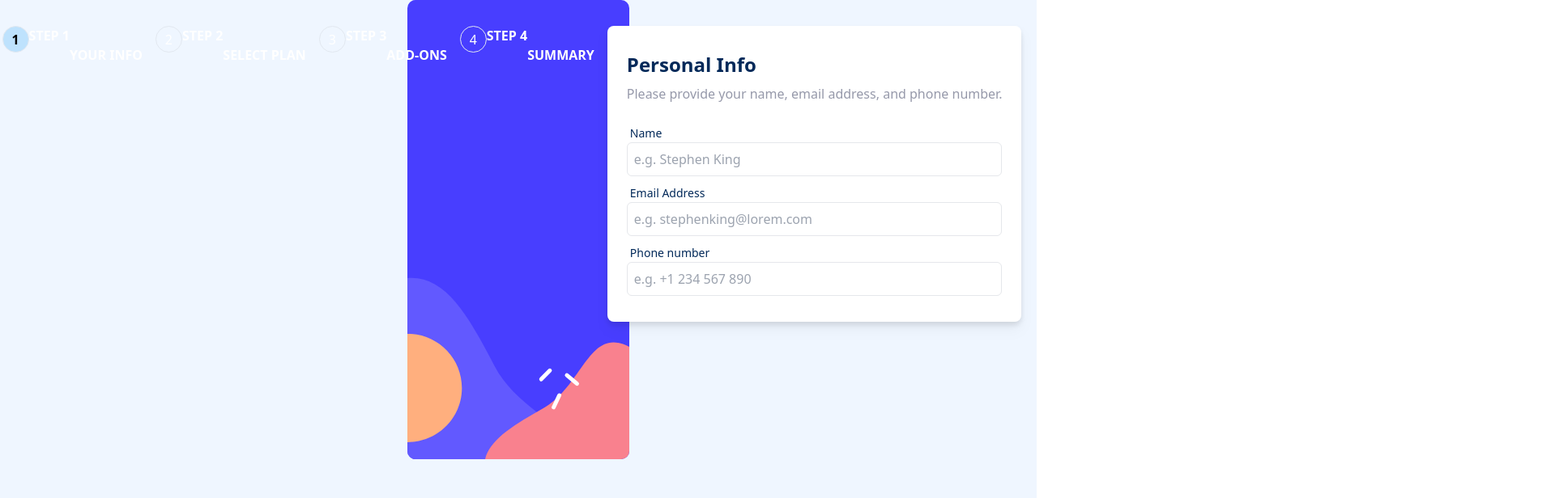
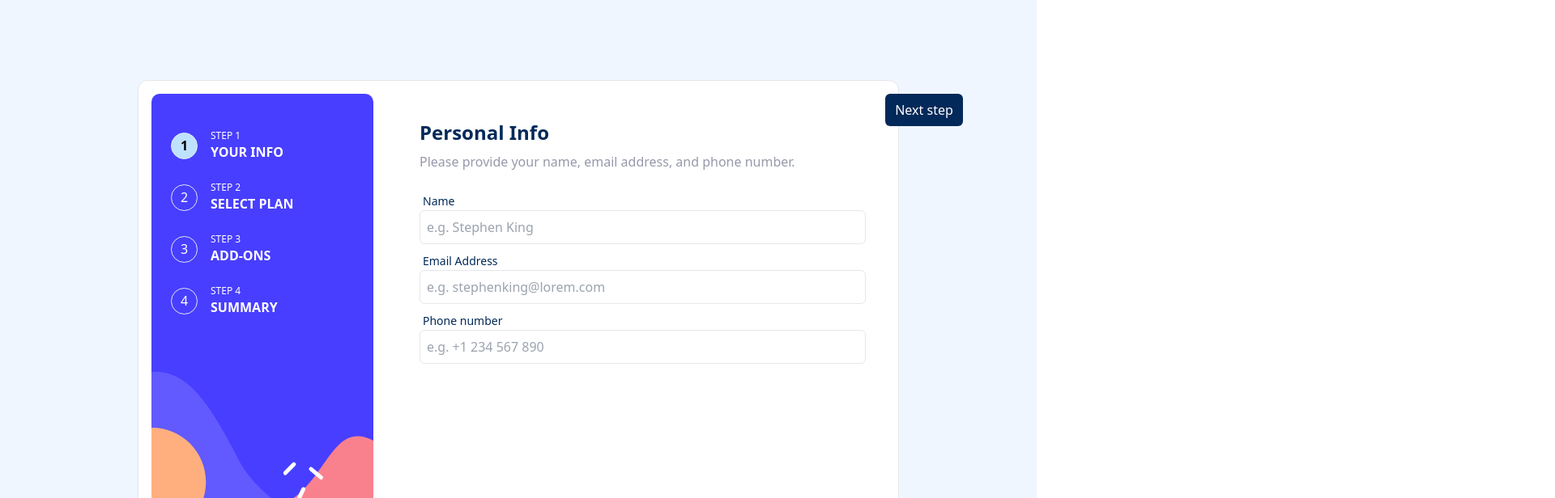
Before and after one commit to michaelachman/multi-step-form, a React (Vite) app: page / in a window 1280 px wide. Shown: the top 616 px of the page at 81% size, 1920 px wide, since content can reach past the window. Built offline with nearby package versions, Linux system fonts and the light colour scheme.

Commit message:
20-06-23

```diff
--- a/src/App.tsx
+++ b/src/App.tsx
@@ -37,10 +37,10 @@ function App() {
   };
 
   const beginValidity: Validity = {
-    begin: null,
-    name: true,
-    email: true,
-    phoneNumber: true
+    begin: true,
+    name: false,
+    email: false,
+    phoneNumber: false
   }
 
   const [activeStep, setActiveStep] = useState(1);
@@ -197,7 +197,7 @@ function App() {
     event.preventDefault();
     const nameInput = event.target as HTMLInputElement;
     // console.log(nameInput.validity);
-    setFormInfo((prevV) => ({ ...prevV, name: (event.target as any).value }));
+    setFormInfo((prevV) => ({ ...prevV, name: (nameInput as any).value }));
   }
 
   function handleNameValidity(event: React.FormEvent<HTMLInputElement>) {
@@ -229,22 +229,19 @@ function App() {
   }
 
   function validityCheck() {
-    if (validity.name, validity.email, validity.phoneNumber) {
-      SetValidityPass((prevV) => !prevV)
-      nextStep()
+    if (validity.name && validity.email && validity.phoneNumber) {
+      SetValidityPass(true);
     } else if (!validity.name) {
-      SetValidityPass((prevV) => prevV)
       setValidity((prevV) => ({...prevV, name: false}))
     } else if (!validity.email) {
-      SetValidityPass((prevV) => prevV)
       setValidity((prevV) => ({...prevV, email: false}))
     } else if (!validity.phoneNumber) {
-      SetValidityPass((prevV) => prevV)
       setValidity((prevV) => ({...prevV, phoneNumber: false}))
     } else undefined
 
 
   }
+
 
   useEffect(() => {
     console.log(formInfo);
@@ -252,9 +249,11 @@ function App() {
 
 
   return (
-    <div className="App bg-blue-50 h-full relative pt-8 md:justify-center md:flex">
-      <div className="absolute bg-steps-background-mobile bg-no-repeat bg-cover h-[172px] w-full top-0 md:bg-steps-background-desktop md:h-[568px] md:w-[274px]"></div>
-      <div className="steps-container flex flex-row gap-4 relative justify-center pb-[34px]">
+    <div className="App bg-blue-50 h-full relative pt-8 md:w-full md:justify-center md:flex md:pt-0 md:self-center md:items-center">
+      <div className="md:border md:flex md:flex-row md:bg-white md:rounded-xl md:p-4 md:w-[940px]">
+      <div className="absolute bg-steps-background-mobile bg-no-repeat bg-cover h-[172px] w-full top-0 md:bg-none md:h-auto"></div>
+      <div className="md:flex md:w-full">
+      <div className="steps-container flex flex-row gap-4 relative justify-center pb-[34px] md:flex-col md:bg-steps-background-desktop md:bg-no-repeat md:h-[568px] md:w-[385px] md:justify-start md:pl-6 md:pt-10 md:pr-32">
         {steps.map((step) => (
           <Step
             index={step.index}
@@ -263,7 +262,7 @@ function App() {
           />
         ))}
       </div>
-
+      <div className="card relative bg-white mx-4 rounded-lg md:mx-0 md:h-auto md:flex-col">
       {activeStep === 1 && (
         <PersonalInfo
           handleNameChange={handleNameChange}
@@ -307,16 +306,20 @@ function App() {
         />
       )}
       {activeStep === 4 && isFinished && <EndPage />}
-
+      </div>
+      <div>
       {isFinished ? undefined : (
         <Footer
           index={activeStep}
           nextStep={nextStep}
           goBack={goBack}
           confirmButton={confirmButton}
-          validityCheck={validityCheck}
+          validityPass={validityPass}
         />
       )}
+      </div>
+      </div>
+      </div>
     </div>
   );
 }
--- a/src/components/EndPage.tsx
+++ b/src/components/EndPage.tsx
@@ -1,6 +1,6 @@
 export const EndPage = () => {
   return (
-    <div className="flex flex-row card bg-white relative mx-4 pt-8 pb-10 rounded-lg drop-shadow-lg text-center">
+    <div className="flex flex-row text-center">
       <div className="title px-6 pt-8">
         <div className="flex justify-center">
           <img
--- a/src/components/FinishingUp.tsx
+++ b/src/components/FinishingUp.tsx
@@ -16,7 +16,7 @@ export const FinishingUp = (props: FinishingUpProps) => {
   const yearlyPlan = `$${props.planParams[props.planKey - 1].yearlyCost}/yr`;
 
   return (
-    <div className="card bg-white relative mx-4 rounded-lg drop-shadow-lg">
+    <div>
       <div className="title px-6 pt-8">
         <h1 className="text-2xl font-bold text-[#022959] pb-2">Finishing up</h1>
         <p className="font-normal text-[#9699AA] mb-6">
--- a/src/components/Footer.tsx
+++ b/src/components/Footer.tsx
@@ -3,30 +3,31 @@ export type FooterProps = {
   nextStep: () => void;
   goBack: () => void;
   confirmButton: () => void;
-  validityCheck: () => void;
+  validityPass: boolean;
 };
 
 export const Footer = (props: FooterProps) => {
   return (
-    <div>
-      <div className="footer absolute bottom-0 w-full h-[72px] bg-white">
+      <div className="footer absolute h-[72px] bottom-0 w-full bg-white md:relative">
         {props.index !== 1 && (
           <button
             onClick={props.goBack}
-            className="absolute left-4 mt-[25px] text-[#9699AA] font-medium text-base"
+            className="absolute left-4 mt-[25px] text-[#9699AA] font-medium text-base md:left-0 md:relative"
           >
             Go back
           </button>
         )}
         {props.index === 1 && (
           <button
-          onClick={props.validityCheck}
-            className="absolute w-24 h-10 my-4 right-4 bg-[#022959] text-white rounded-md"
+          // disabled
+          onClick={() => props.nextStep()}
+            className="absolute w-24 h-10 my-4 right-4 bg-[#022959] text-white rounded-md md:my-0 md:right-auto"
           >
             Next step
           </button>
+
         )}
-        {props.index !== 4 && (
+        {props.index !== 1 && props.index !== 4 && (
           <button
             onClick={props.nextStep}
             className="absolute w-24 h-10 my-4 right-4 bg-[#022959] text-white rounded-md"
@@ -43,6 +44,5 @@ export const Footer = (props: FooterProps) => {
           </button>
         )}
       </div>
-    </div>
   );
 };
--- a/src/components/PersonalInfo.tsx
+++ b/src/components/PersonalInfo.tsx
@@ -18,7 +18,7 @@ export const PersonalInfo = (props: PersonalInfoProps) => {
 
   return (
     <div>
-      <div className="card bg-white relative mx-4 rounded-lg drop-shadow-lg">
+      <div className="md:shadow-none shadow md:h-full md:w-[599px]">
         <div className="title px-6 pt-8">
           <h1 className="text-2xl font-bold text-[#022959] pb-2">
             Personal Info
--- a/src/components/PickAddons.tsx
+++ b/src/components/PickAddons.tsx
@@ -12,14 +12,14 @@ export type PickAddonsProps = {
 
 export const PickAddons = (props: PickAddonsProps) => {
   return (
-    <div className="card bg-white relative mx-4 rounded-lg drop-shadow-lg">
+    <div>
       <div className="title px-6 pt-8">
         <h1 className="text-2xl font-bold text-[#022959] pb-2">Pick add-ons</h1>
         <p className="font-normal text-[#9699AA] mb-6">
           Add-ons help enhance your gaming experience.
         </p>
       </div>
-      <div className="mx-6 pb-6 mt-5 mb-8">
+      <div className="mx-6 pb-6 mt-5 mb-8 md:ml-6 md:mr-24">
         <form>
           <SelectedAddonsInput
             isMonthly={props.isMonthly}
--- a/src/components/SelectYourPlan.tsx
+++ b/src/components/SelectYourPlan.tsx
@@ -12,7 +12,7 @@ export type SelectYourPlanProps = {
 
 export const SelectYourPlan = (props: SelectYourPlanProps) => {
   return (
-    <div className="card bg-white relative mx-4 rounded-lg drop-shadow-lg">
+    <div>
       <div className="title px-6 pt-8">
         <h1 className="text-2xl font-bold text-[#022959] pb-2">
           Select your plan
--- a/src/components/Step.tsx
+++ b/src/components/Step.tsx
@@ -10,16 +10,16 @@ export const Step = (props: StepProps) => {
     : "bg-transparent text-white";
 
   return (
-    <div className="flex">
+    <div className="flex md:py-1">
       <div
-        className={`step border border-slate-200 rounded-full w-[33px] h-[33px] flex items-center justify-center ${stepClass}`}
+        className={`step border border-slate-200 rounded-full w-[33px] h-[33px] flex items-center justify-center ${stepClass} md:self-center`}
       >
         {props.index}
       </div>
-      <div className="hidden md:flex text-white font-semibold">
-        <p>STEP {props.index}</p>
-        <br></br>
-        {props.title}
+      <div className="hidden md:inline-block text-white font-semibold md:my-0 md:pl-4">
+        <p className="md:font-normal md:text-xs">STEP {props.index}</p>
+        {/* <br className="md:h-1"></br> */}
+        <p>{props.title}</p>
       </div>
     </div>
   );
```
